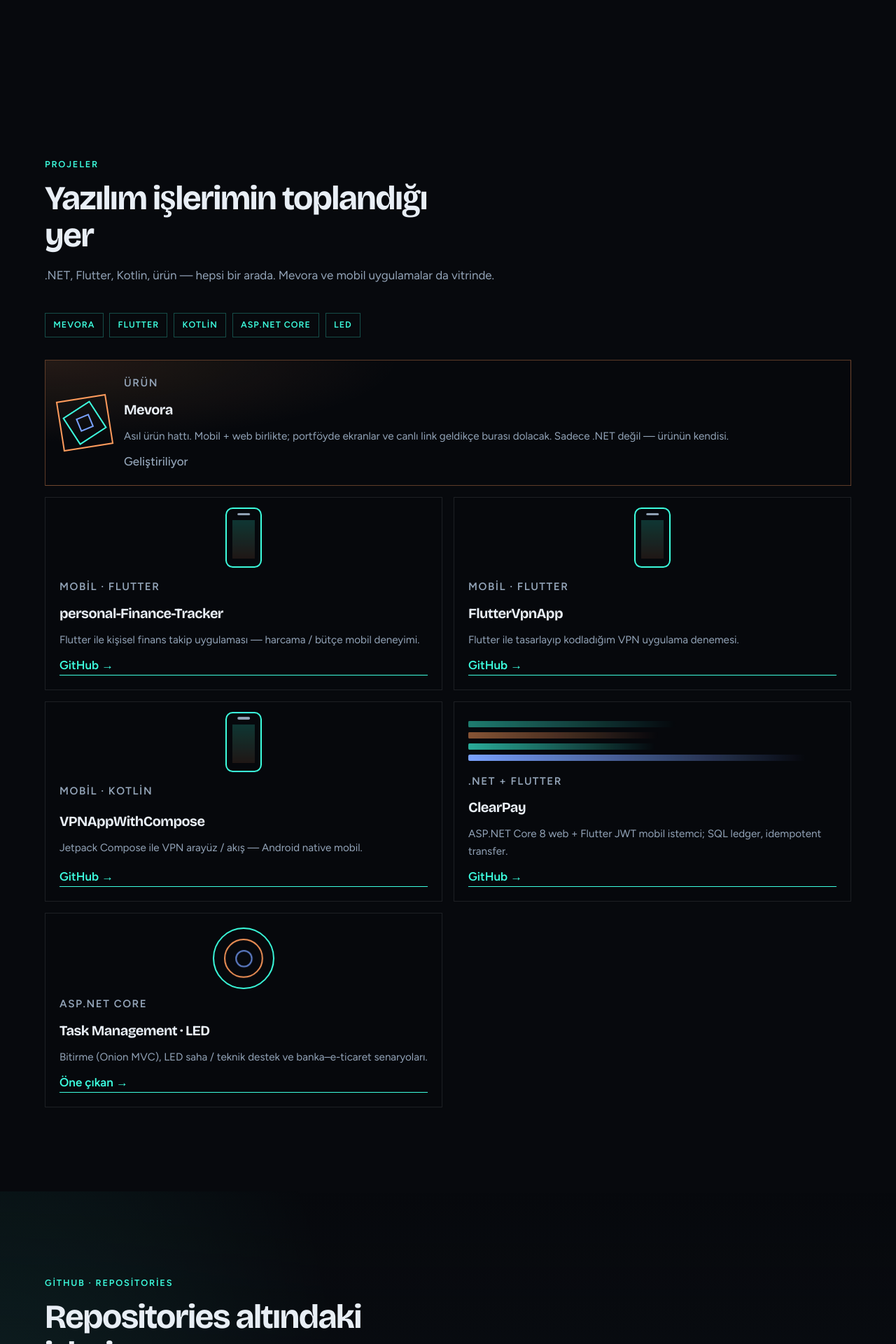
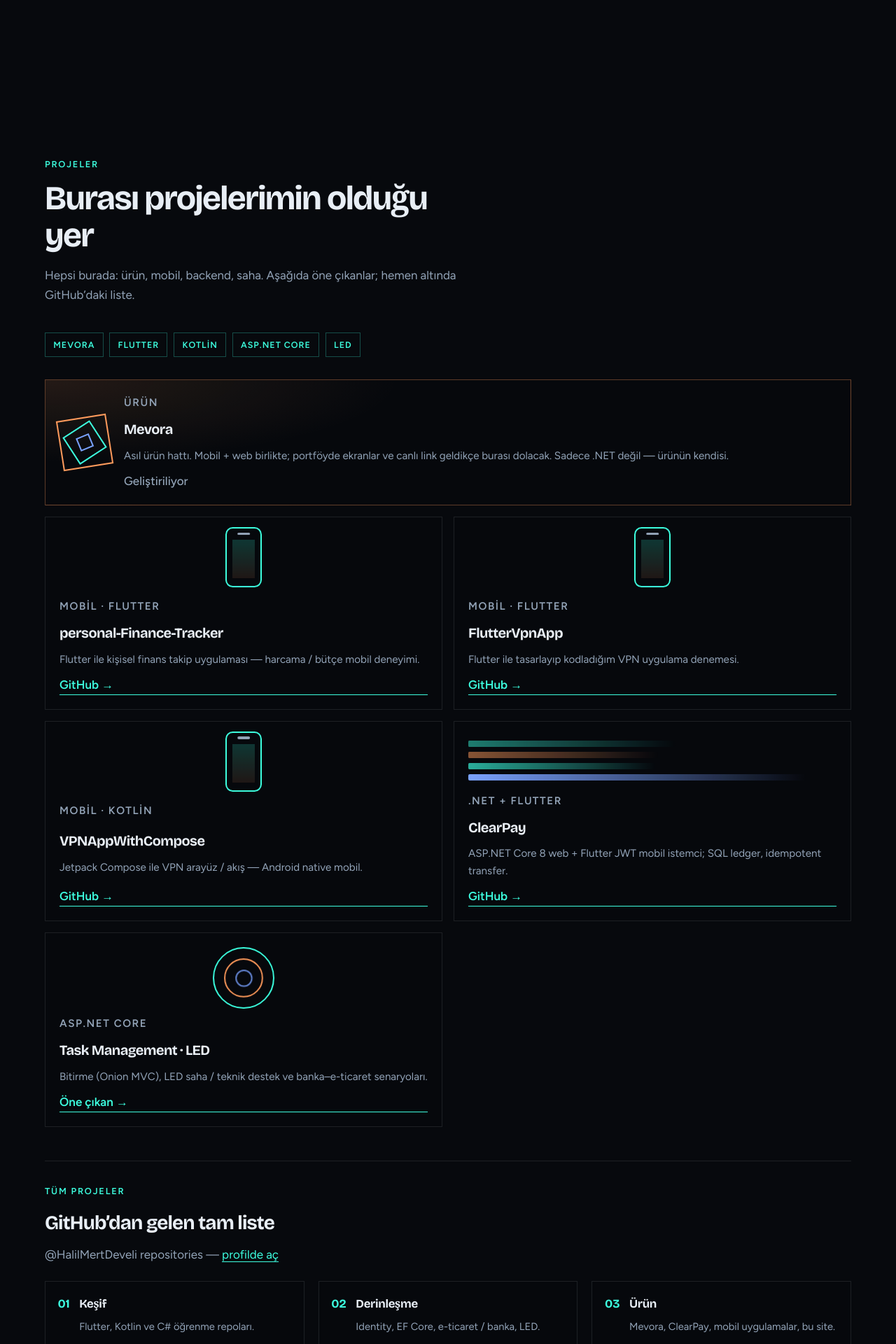
Before and after one commit to HalilMertDeveli/yazilim-sitesi, an ASP.NET Core app: page / in a window 1280 px wide. Shown: the part 2360-4280 px from the top of the page at 70% size. Run offline with ASP.NET Core 8, Linux system fonts and the light colour scheme; data that the repository does not hold is empty.

Commit message:
Make #projeler the single hub for all work
Merge GitHub repo grid into the projects section and lead the site with
“burası projelerimin olduğu yer” as the main destination.

Co-authored-by: halilmertdeveliii <halilmertdeveliii@gmail.com>

```diff
--- a/Pages/Index.cshtml
+++ b/Pages/Index.cshtml
@@ -24,10 +24,9 @@
         <span></span><span></span>
     </button>
     <nav id="site-menu" class="site-nav__links" aria-label="Sayfa bölümleri">
+        <a href="#projeler">Projeler</a>
         <a href="#hakkimda">Hakkımda</a>
-        <a href="#deneyim">Deneyim</a>
-        <a href="#projeler">Projeler</a>
-        <a href="#github">Repositories</a>
+        <a href="#deneyim">Yığın</a>
         <a href="#one-cikan">Öne çıkan</a>
         <a href="#iletisim">İletişim</a>
     </nav>
@@ -59,15 +58,15 @@
         <div class="hero__content">
             <p class="hero__kicker reveal" data-reveal>
                 <span class="pulse-dot"></span>
-                Yazılım · .NET · Flutter · Mobil
+                Projelerimin evi · yazılım vitrini
             </p>
             <p class="hero__brand reveal" data-reveal data-split>Halil Mert Develi</p>
             <h1 class="hero__headline reveal" data-reveal>
-                <span class="type-line" data-type words="Mevora, mobil ve .NET bir arada.|Yazılım işlerimin vitrini.|Flutter’dan ledger’a kadar."></span>
+                <span class="type-line" data-type words="Burası projelerimin olduğu yer.|Mevora, mobil, .NET — hepsi.|Tek adreste tüm işlerim."></span>
             </h1>
             <p class="hero__lede reveal" data-reveal>
-                Sadece ASP.NET değil — Mevora, Flutter / Kotlin mobil uygulamalar ve saha yazılımları da burada.
-                Tek sayfalık koyu temalı yazılım CV’m.
+                Genel olarak yazılım projelerimin toplandığı yer: Mevora, Flutter / Kotlin mobil, ASP.NET Core, LED.
+                Giren kişi ne yaptığımı buradan görür.
             </p>
             <div class="hero__actions reveal" data-reveal>
                 <a class="btn btn--primary" href="#projeler" data-magnetic>Projelerime bak</a>
@@ -168,9 +167,9 @@
     <section id="projeler" class="section section--work">
         <div class="section__inner">
             <p class="section__eyebrow reveal" data-reveal>Projeler</p>
-            <h2 class="section__title reveal" data-reveal>Yazılım işlerimin toplandığı yer</h2>
+            <h2 class="section__title reveal" data-reveal>Burası projelerimin olduğu yer</h2>
             <p class="section__copy reveal" data-reveal>
-                .NET, Flutter, Kotlin, ürün — hepsi bir arada. Mevora ve mobil uygulamalar da vitrinde.
+                Hepsi burada: ürün, mobil, backend, saha. Aşağıda öne çıkanlar; hemen altında GitHub’daki liste.
             </p>
 
             <div class="stack-tabs reveal" data-reveal aria-hidden="true">
@@ -245,45 +244,41 @@
                     <a class="text-link" href="#one-cikan">Öne çıkan →</a>
                 </article>
             </div>
-        </div>
-    </section>
 
-    <section id="github" class="section section--github">
-        <div class="section__inner">
-            <p class="section__eyebrow reveal" data-reveal>GitHub · Repositories</p>
-            <h2 class="section__title reveal" data-reveal>Repositories altındaki işlerim</h2>
-            <p class="section__copy reveal" data-reveal>
-                Profildeki
-                <a class="inline-link" href="@Model.GitHubReposUrl" target="_blank" rel="noopener noreferrer">Repositories</a>
-                sekmesindeki gerçek repolar. En üstte bu portföy sitesi;
-                ardından ClearPay, bitirme projesi ve LED / finans çalışmaları@(Model.ReposFromApi ? " (canlı API)" : "").
-            </p>
+            <div class="hub-divider reveal" data-reveal>
+                <p class="section__eyebrow">Tüm projeler</p>
+                <h3 class="hub-divider__title">GitHub’dan gelen tam liste</h3>
+                <p class="section__copy" style="margin-bottom: 1.25rem">
+                    @@HalilMertDeveli repositories@(Model.ReposFromApi ? " · canlı" : "") —
+                    <a class="inline-link" href="@Model.GitHubReposUrl" target="_blank" rel="noopener noreferrer">profilde aç</a>
+                </p>
+            </div>
 
-            <ol class="gh-steps" aria-label="GitHub yolculuğu">
+            <ol class="gh-steps" aria-label="Proje yolculuğu" style="margin-bottom: 1.75rem">
                 <li class="gh-step reveal" data-reveal>
                     <span class="gh-step__num">01</span>
                     <div>
                         <h3>Keşif</h3>
-                        <p>Flutter, Kotlin, Spring ve C# ile temel atılan öğrenme repoları.</p>
+                        <p>Flutter, Kotlin ve C# öğrenme repoları.</p>
                     </div>
                 </li>
                 <li class="gh-step reveal" data-reveal>
                     <span class="gh-step__num">02</span>
                     <div>
                         <h3>Derinleşme</h3>
-                        <p>Identity, EF Core, n-katman, e-ticaret / banka senaryoları.</p>
+                        <p>Identity, EF Core, e-ticaret / banka, LED.</p>
                     </div>
                 </li>
                 <li class="gh-step reveal" data-reveal>
                     <span class="gh-step__num">03</span>
                     <div>
-                        <h3>Ürün &amp; mülakat</h3>
-                        <p>ClearPay ledger, Task Management bitirme, LED saha yazılımları.</p>
+                        <h3>Ürün</h3>
+                        <p>Mevora, ClearPay, mobil uygulamalar, bu site.</p>
                     </div>
                 </li>
             </ol>
 
-            <div class="gh-grid">
+            <div class="gh-grid" id="github">
                 @foreach (var repo in Model.Repos)
                 {
                     repoIndex++;
@@ -301,15 +296,15 @@
                             {
                                 <span>@repo.UpdatedAt</span>
                             }
-                            <span class="gh-card__cta">Repoyu aç →</span>
+                            <span class="gh-card__cta">Aç →</span>
                         </div>
                     </a>
                 }
             </div>
 
             <div class="gh-cta reveal" data-reveal>
-                <a class="btn btn--primary" href="@Model.GitHubReposUrl" target="_blank" rel="noopener noreferrer" data-magnetic>
-                    GitHub Repositories’e git
+                <a class="btn btn--ghost" href="@Model.GitHubReposUrl" target="_blank" rel="noopener noreferrer" data-magnetic>
+                    Tüm GitHub Repositories
                 </a>
             </div>
         </div>
--- a/wwwroot/css/site.css
+++ b/wwwroot/css/site.css
@@ -852,6 +852,20 @@ main,
   padding: 0.4rem 0.7rem;
 }
 
+
+.hub-divider {
+  margin: 3rem 0 1.5rem;
+  padding-top: 2rem;
+  border-top: 1px solid var(--line);
+}
+
+.hub-divider__title {
+  margin: 0 0 0.5rem;
+  font-family: var(--font-display);
+  font-size: clamp(1.35rem, 2.5vw, 1.75rem);
+  letter-spacing: -0.03em;
+}
+
 .project-board {
   display: grid;
   grid-template-columns: repeat(2, minmax(0, 1fr));
@@ -951,7 +965,21 @@ main,
 }
 
 @media (max-width: 760px) {
-  .project-board {
+
+.hub-divider {
+  margin: 3rem 0 1.5rem;
+  padding-top: 2rem;
+  border-top: 1px solid var(--line);
+}
+
+.hub-divider__title {
+  margin: 0 0 0.5rem;
+  font-family: var(--font-display);
+  font-size: clamp(1.35rem, 2.5vw, 1.75rem);
+  letter-spacing: -0.03em;
+}
+
+.project-board {
     grid-template-columns: 1fr;
   }
 
```
